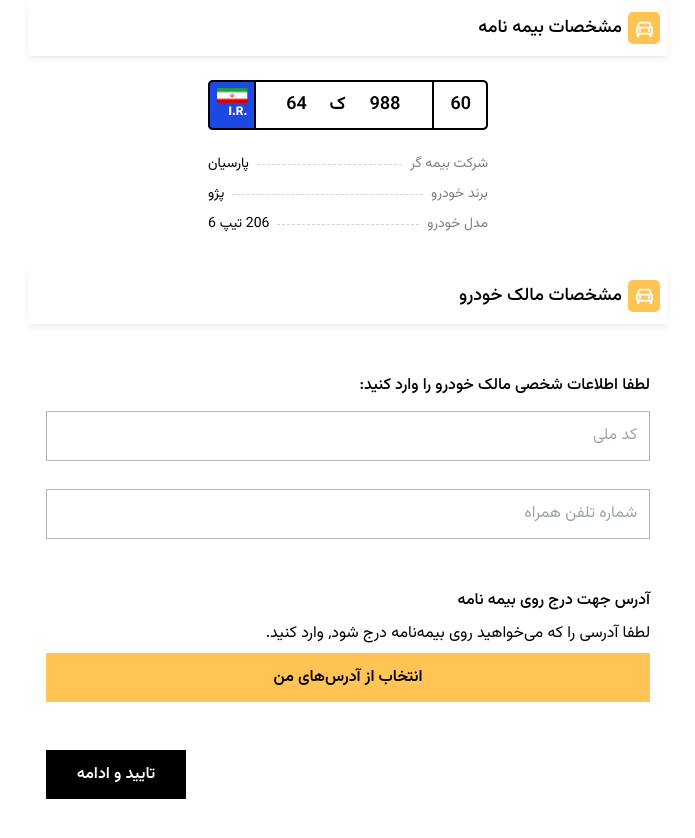
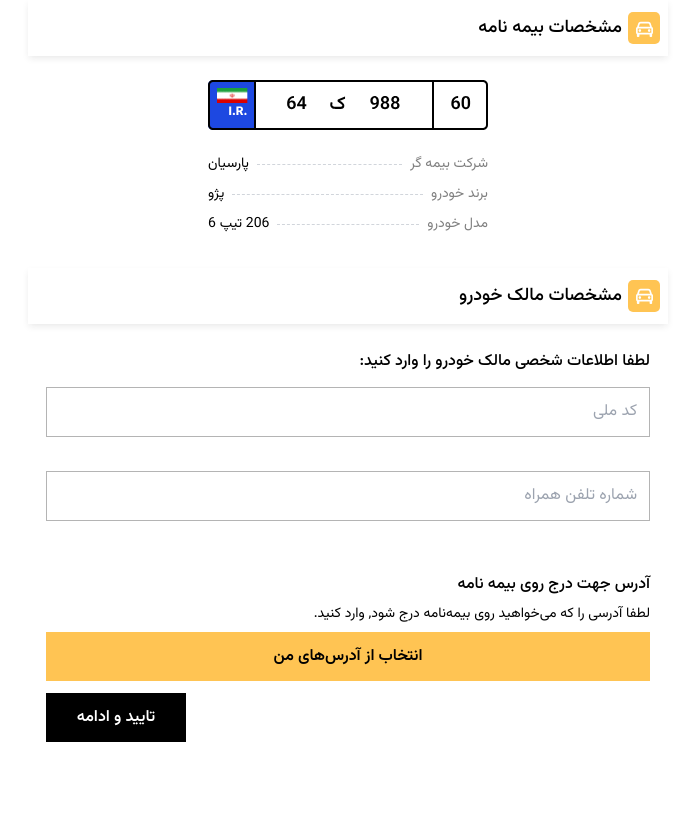
Before and after one commit to itsreza/checkout-interview, a Next.js app: page / in a window 1280 px wide. Shown: the top 838 px of the page, without its empty margins (292-987 px from the left). After the commit the page ends 800 px from the top, so only its background shows below. Built offline with nearby package versions, Linux system fonts and the light colour scheme; no server answers.

Commit message:
fix: cleanup component and improvement layout and helper styles for text

```diff
--- a/src/app/_document.js
+++ /dev/null
@@ -1,78 +0,0 @@
-// eslint-disable-next-line @next/next/no-document-import-in-page
-import { Html, Head, Main, NextScript } from "next/document";
-
-export default function Document() {
-  return (
-    <Html lang="fa">
-      <Head>
-        <link
-          rel="preload"
-          href="/fonts/Vazirmatn-Thin.woff2"
-          as="font"
-          type="font/woff2"
-          crossOrigin="anonymous"
-        />
-        <link
-          rel="preload"
-          href="/fonts/Vazirmatn-ExtraLight.woff2"
-          as="font"
-          type="font/woff2"
-          crossOrigin="anonymous"
-        />
-        <link
-          rel="preload"
-          href="/fonts/Vazirmatn-Light.woff2"
-          as="font"
-          type="font/woff2"
-          crossOrigin="anonymous"
-        />
-        <link
-          rel="preload"
-          href="/fonts/Vazirmatn-Regular.woff2"
-          as="font"
-          type="font/woff2"
-          crossOrigin="anonymous"
-        />
-        <link
-          rel="preload"
-          href="/fonts/Vazirmatn-Medium.woff2"
-          as="font"
-          type="font/woff2"
-          crossOrigin="anonymous"
-        />
-        <link
-          rel="preload"
-          href="/fonts/Vazirmatn-SemiBold.woff2"
-          as="font"
-          type="font/woff2"
-          crossOrigin="anonymous"
-        />
-        <link
-          rel="preload"
-          href="/fonts/Vazirmatn-Bold.woff2"
-          as="font"
-          type="font/woff2"
-          crossOrigin="anonymous"
-        />
-        <link
-          rel="preload"
-          href="/fonts/Vazirmatn-ExtraBold.woff2"
-          as="font"
-          type="font/woff2"
-          crossOrigin="anonymous"
-        />
-        <link
-          rel="preload"
-          href="/fonts/Vazirmatn-Black.woff2"
-          as="font"
-          type="font/woff2"
-          crossOrigin="anonymous"
-        />
-      </Head>
-      <body>
-        <Main />
-        <NextScript />
-      </body>
-    </Html>
-  );
-}
--- a/src/app/layout.tsx
+++ b/src/app/layout.tsx
@@ -1,19 +1,8 @@
 "use client";
 import { Suspense } from "react";
 import { QueryClient, QueryClientProvider } from "@tanstack/react-query";
-import { Geist, Geist_Mono } from "next/font/google";
 import "./globals.css";
 import "./_fonts.css";
-
-const geistSans = Geist({
-  variable: "--font-geist-sans",
-  subsets: ["latin"],
-});
-
-const geistMono = Geist_Mono({
-  variable: "--font-geist-mono",
-  subsets: ["latin"],
-});
 
 const queryClient = new QueryClient();
 
@@ -25,9 +14,7 @@ export default function RootLayout({
   return (
     <html lang="fa" dir="rtl">
       <body>
-        <div
-          className={`max-w-screen-sm mx-auto ${geistSans.variable} ${geistMono.variable} antialiased`}
-        >
+        <div className={`max-w-screen-sm mx-auto`}>
           <Suspense fallback={<div>Loading...</div>}>
             <QueryClientProvider client={queryClient}>
               {children}
--- a/src/components/UI/text-field/text-field.tsx
+++ b/src/components/UI/text-field/text-field.tsx
@@ -8,10 +8,10 @@ const TextField: FC<TextFieldPropertiesTypes> = (properties) => {
     onBlur,
     name,
     error,
-    helperText,
+    helperText = " ",
   } = properties;
   return (
-    <div className="flex flex-col gap-2">
+    <div className="flex flex-col gap-1">
       <input
         className={`border w-full outline-none p-3 border-grey-400 text-grey-700 ${
           error ? "border-error text-error placeholder:text-error" : ""
@@ -22,11 +22,13 @@ const TextField: FC<TextFieldPropertiesTypes> = (properties) => {
         onBlur={onBlur}
         name={name}
       />
-      {helperText && (
-        <span className="text-error font-normal text-subtitle-2">
-          {helperText}
-        </span>
-      )}
+      <span
+        className={`text-error font-normal text-subtitle-2 transition-opacity ${
+          helperText ? "visible opacity-100" : "invisible opacity-0 h-[22px]"
+        }`}
+      >
+        {helperText}
+      </span>
     </div>
   );
 };
--- a/src/components/widgets/order-completion-form/order-completion-form.tsx
+++ b/src/components/widgets/order-completion-form/order-completion-form.tsx
@@ -9,12 +9,12 @@ const OrderCompletionForm: FC<OrderCompletionFormPropertiesTypes> = (
   const { errors, onChange, selectedAddress, onSelectAddress, onSubmit } =
     properties;
   return (
-    <div className="px-[18px] flex flex-col py-12 gap-12">
+    <div className="px-[18px] flex flex-col pt-6 gap-6">
       <div className="flex flex-col gap-3">
         <span className="text-black text-headline-6 font-medium">
           لطفا اطلاعات شخصی مالک خودرو را وارد کنید:
         </span>
-        <div className="flex gap-[28px] flex-col">
+        <div className="flex gap-2 flex-col">
           <TextField
             error={Boolean(!!errors?.nationalId)}
             helperText={errors?.nationalId}
@@ -43,7 +43,7 @@ const OrderCompletionForm: FC<OrderCompletionFormPropertiesTypes> = (
           </span>
         ) : (
           <p
-            className={`text-black text-headline-6 font-normal ${
+            className={`text-black text-subtitle-2 font-normal ${
               errors?.addressId ? "text-error" : ""
             }`}
           >
@@ -55,11 +55,11 @@ const OrderCompletionForm: FC<OrderCompletionFormPropertiesTypes> = (
           <span>انتخاب از آدرس‌های من</span>
         </Button>
       </div>
-      <div className="flex justify-end">
+      {/* <div className="flex justify-end">
         <Button onClick={onSubmit} color="secondary">
           <span>تایید و ادامه</span>
         </Button>
-      </div>
+      </div> */}
     </div>
   );
 };
--- a/src/views/home/home.tsx
+++ b/src/views/home/home.tsx
@@ -9,7 +9,7 @@ import {
   OrderCompletionForm,
   RetryBottomSheet,
 } from "@/components/widgets";
-import { Divider } from "@/components/UI";
+import { Button, Divider } from "@/components/UI";
 
 export default function Home() {
   const {
@@ -57,7 +57,8 @@ export default function Home() {
     [router]
   );
   return (
-    <div>
+    <div className="flex flex-col min-h-dvh">
+      <div className="flex-grow">
         <Divider title="مشخصات بیمه نامه" />
         <CarInformation />
         <Divider title="مشخصات مالک خودرو" />
@@ -68,6 +69,12 @@ export default function Home() {
           onSelectAddress={handleOpen}
           onSubmit={onSubmit}
         />
+      </div>
+      <div className="flex justify-end px-[18px] py-3">
+        <Button onClick={onSubmit} color="secondary">
+          <span>تایید و ادامه</span>
+        </Button>
+      </div>
       <DeleteConfirmation
         isOpen={confrimation}
         onClose={handleClose}
```
Lines whose indentation alone changed are shown as unchanged.
